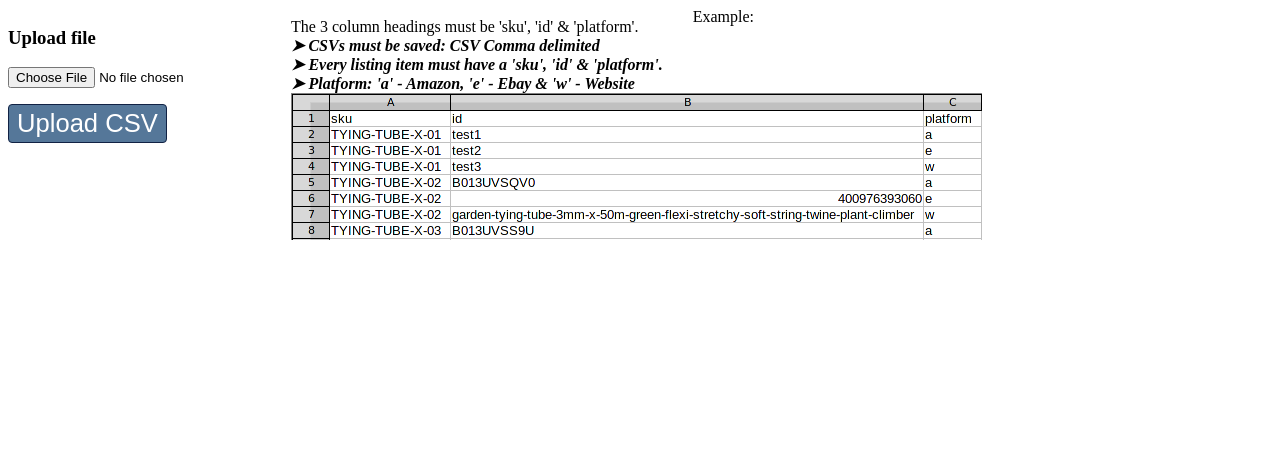
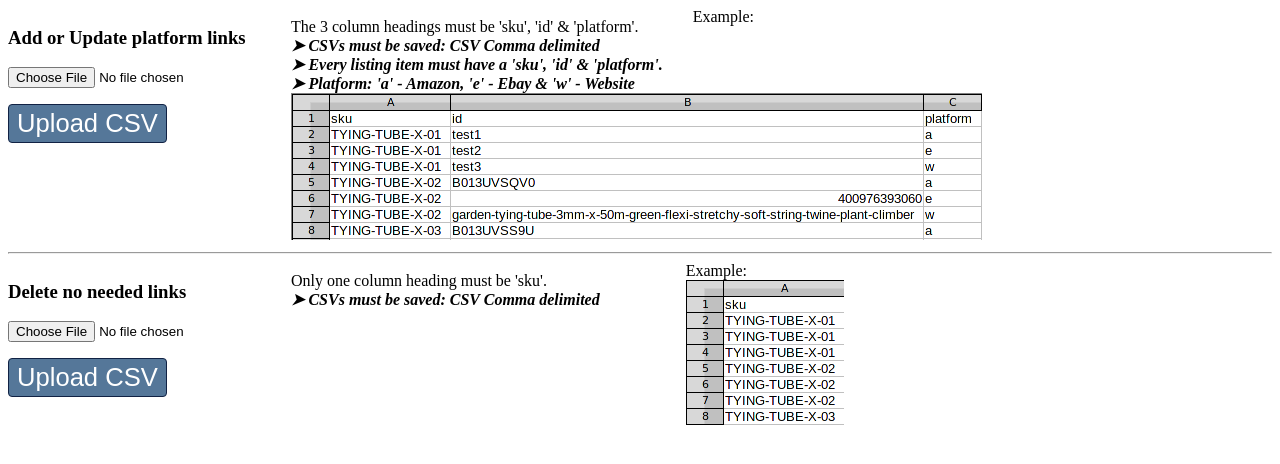
Before and after one commit to elixirgardens1/listings_new, a PHP site: page /listings_new/views/platform.php in a window 1280 px wide. Shown: the top 464 px of the page. Run offline with PHP 8.4, Linux system fonts and the light colour scheme.

Commit message:
More changes to platform

```diff
--- a/views/platform.php
+++ b/views/platform.php
@@ -58,7 +58,7 @@ Needed to link all sku to platforms -->
 <body>
 <form action="platform.php" method="post" enctype="multipart/form-data">
    <div style="float: left; margin-right: 30px;">
-      <h3>Upload file</h3>
+      <h3>Add or Update platform links</h3>
       <p><input type="file" name="file" id="file"></p>
       <p><button type="submit" id="submit" name="Import" class="btn">Upload CSV</button></p>
    </div>
@@ -70,11 +70,53 @@ Needed to link all sku to platforms -->
    </div>
    <div>
       Example:<br>
-      <img src="..\img\platform_example.png">
+      <img src="..\rob\img\platform_example_upload.png">
    </div>
 </form>
-
+<hr>
+<form action="platform.php" method="post" enctype="multipart/form-data">
+   <div style="float: left; margin-right: 30px;">
+      <h3>Delete no needed links&nbsp; &nbsp; &nbsp; &nbsp; &nbsp; &nbsp;</h3>
+      <p><input type="file" name="file" id="file"></p>
+      <p><button type="submit" id="submit" name="Delete" class="btn">Upload CSV</button></p>
+   </div>
+   <div style="float: left; padding-top: 10px; margin-right: 30px;">
+      Only one column heading must be 'sku'.<br>
+      <b><i>&#10148; CSVs must be saved: CSV Comma delimited &nbsp; &nbsp; &nbsp; &nbsp; &nbsp; &nbsp; &nbsp;</i></b><br>
+   </div>
+   <div>
+      Example:<br>
+      <img src="..\rob\img\platform_example_delete.png">
+   </div>
+</form>
 <?php
+if(isset($_POST["Delete"])){
+   $filename=$_FILES["file"]["tmp_name"];
+   if($_FILES["file"]["size"] > 0){
+      $file = fopen($filename, "r");
+      $keys = fgetcsv($file, 0, ",");
+      while (($line = fgetcsv($file, 0, ",")) !== FALSE) {
+         $data_file[] = array_combine($keys, $line);
+      }
+      fclose($file);
+      echo '<pre style="background:#111; color:#b5ce28; font-size:11px;">'; print_r($data_file); echo '</pre>'; die();
+      $xDrivePath = 'C:/xampp/htdocs';
+      $stock_c = "$xDrivePath\stocksystem\PHPAPI\stock_control.db3";
+      $stock_control = new PDO('sqlite:'.$stock_c);
+      // $stock_control = new PDO('sqlite:stock_control.db3');
+      $stmt = $stock_control->prepare("DELETE FROM `sku_am_eb` WHERE `sku`=?");
+      $stock_control->beginTransaction();
+      foreach ($data_file as $vals) {
+         $stmt->execute([$vals['sku']]);
+      }
+      $stock_control->commit();
+      echo 'DELETED';
+   }
+   else{
+      echo 'file empty';
+   }
+}
+//--------------------------------------------------------------------------------
 if(isset($_POST["Import"])){
    $filename=$_FILES["file"]["tmp_name"];
    if($_FILES["file"]["size"] > 0){
@@ -87,6 +129,7 @@ if(isset($_POST["Import"])){
       $xDrivePath = 'C:/xampp/htdocs';
       $stock_c = "$xDrivePath\stocksystem\PHPAPI\stock_control.db3";
       $stock_control = new PDO('sqlite:'.$stock_c);
+      // $stock_control = new PDO('sqlite:stock_control.db3');
       $stmt = $stock_control->prepare("INSERT OR REPLACE INTO `sku_am_eb` (
          'sku',
          'id',
```
Also changed, not shown: img/platform_example_delete.png (added), img/platform_example_upload.png (renamed from img/platform_example.png).
